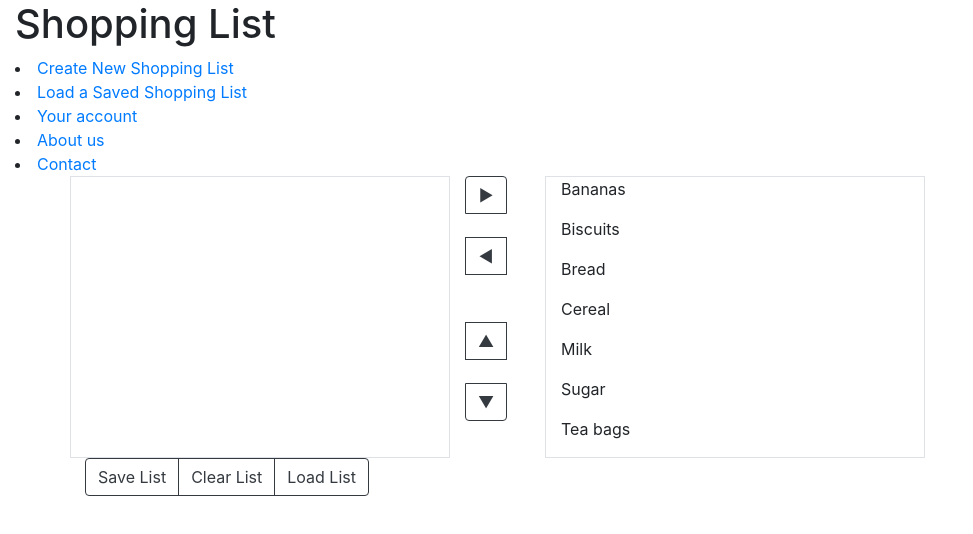
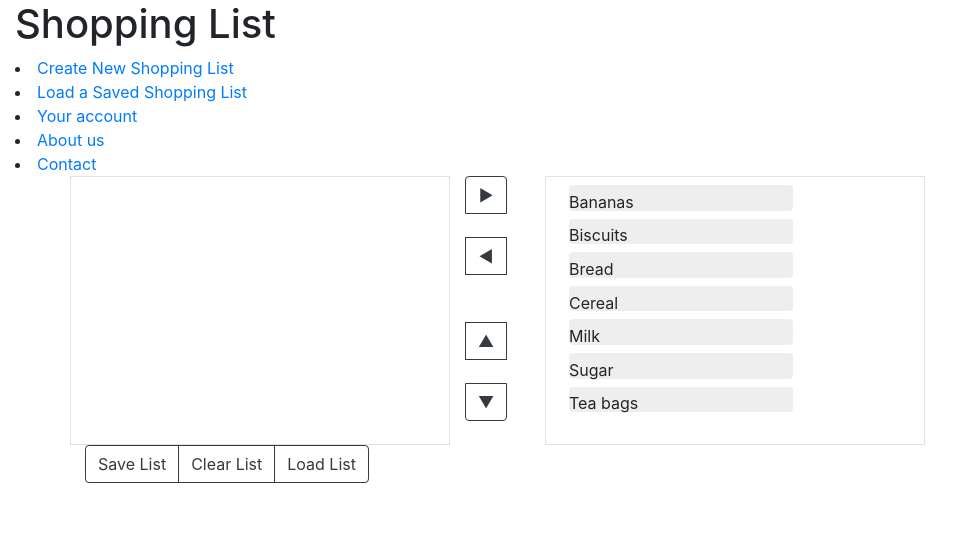
Before and after one commit to Gristeh/ShoppingList, an Angular app: page /list in a window 1280 px wide. Shown: the top 534 px of the page, without its empty margins (0-973 px from the left). Built offline with nearby package versions, Linux system fonts and the light colour scheme.

Commit message:
Implemented functionality for moving items between lists (including ticket 11 validation)

```diff
--- a/src/app/components/shopping-list-component/shopping-list-component.component.css
+++ b/src/app/components/shopping-list-component/shopping-list-component.component.css
@@ -1,3 +1,35 @@
-#btnStacked {
-  display: block;
+/* CSS adapted from code available in Angular tutorial available at https://angular.io/tutorial/toh-pt2#final-code-review */
+
+.itemList {
+  margin: 0 0 2em 0;
+  list-style-type: none;
+  padding: 0;
+  width: 15em;
 }
+.itemList li {
+  cursor: pointer;
+  position: relative;
+  left: 0;
+  background-color: #eee;
+  margin: 0.5em;
+  padding: 0.3em 0;
+  height: 1.6em;
+  border-radius: 4px;
+}
+.itemList li:hover {
+  color: #2c3a41;
+  background-color: #e6e6e6;
+  left: 0.1em;
+}
+.itemList li.selected {
+  background-color: black;
+  color: white;
+}
+.itemList li.selected:hover {
+  background-color: #505050;
+  color: white;
+}
+.itemList li.selected:active {
+  background-color: black;
+  color: white;
+}
--- a/src/app/components/shopping-list-component/shopping-list-component.component.html
+++ b/src/app/components/shopping-list-component/shopping-list-component.component.html
@@ -23,24 +23,56 @@
     <div class="container">
       <div class="row">
         <div class="col-4 border">
-          <p *ngFor="let item of currentItemList.ShoppingListItems">
-            {{ item.ItemName }}
-          </p>
+          <ul class="itemList">
+            <li
+              *ngFor="let item of currentItemListItems"
+              [class.selected]="item === selectedItem"
+              (click)="onSelect(item)"
+            >
+              {{ item.ItemName }}
+            </li>
+          </ul>
         </div>
         <div class="col-1">
           <div class="btn-group-vertical">
-            <button type="button" class="btn btn-outline-dark">&#x25B6;</button>
+            <button
+              (click)="removeItem()"
+              name="moveRight"
+              type="button"
+              class="btn btn-outline-dark"
+            >
+              &#x25B6;
+            </button>
             <br />
-            <button type="button" class="btn btn-outline-dark">&#x25C0;</button>
+            <button
+              (click)="addItem()"
+              name="moveLeft"
+              type="button"
+              class="btn btn-outline-dark"
+            >
+              &#x25C0;
+            </button>
             <br />
             <br />
-            <button type="button" class="btn btn-outline-dark">&#x25B2;</button>
+            <button name="moveUp" type="button" class="btn btn-outline-dark">
+              &#x25B2;
+            </button>
             <br />
-            <button type="button" class="btn btn-outline-dark">&#x25BC;</button>
+            <button name="moveDown" type="button" class="btn btn-outline-dark">
+              &#x25BC;
+            </button>
           </div>
         </div>
         <div class="col-4 border">
-          <p *ngFor="let item of previousItemList">{{ item.ItemName }}</p>
+          <ul class="itemList">
+            <li
+              *ngFor="let item of previousItemList"
+              [class.selected]="item === selectedItem"
+              (click)="onSelect(item)"
+            >
+              {{ item.ItemName }}
+            </li>
+          </ul>
         </div>
       </div>
       <span class="btn-group">
--- a/src/app/components/shopping-list-component/shopping-list-component.component.ts
+++ b/src/app/components/shopping-list-component/shopping-list-component.component.ts
@@ -1,4 +1,6 @@
+import { listLazyRoutes } from "@angular/compiler/src/aot/lazy_routes";
 import { Component, OnInit } from "@angular/core";
+import { exists } from "fs";
 import { ListItem } from "src/app/models/list-item";
 import { ShoppingList } from "src/app/models/shopping-list";
 
@@ -10,10 +12,10 @@ import { ShoppingList } from "src/app/models/shopping-list";
 export class ShoppingListComponentComponent implements OnInit {
   selectedItem: ListItem;
   currentItemList: ShoppingList;
+  currentItemListItems: ListItem[];
   previousItemList: ListItem[];
 
   constructor() {
-    {
     this.previousItemList = [
       {
         ItemID: 1,
@@ -65,13 +67,41 @@ export class ShoppingListComponentComponent implements OnInit {
         Index: 6,
       },
     ];
-      console.log(this.previousItemList);
+  }
+
+  ngOnInit() {
+    this.currentItemList = new ShoppingList("16/05/21");
+    this.currentItemListItems = this.currentItemList.ShoppingListItems;
+  }
+
+  // Sets selectedItem to an item when clicked in either list.
+  onSelect(item: ListItem): void {
+    this.selectedItem = item;
+  }
+
+  // Adds selected item to current shopping list and removes it from previous list.
+  addItem(): void {
+    if (!this.currentItemListItems.includes(this.selectedItem)) {
+      this.currentItemListItems.push(this.selectedItem);
+    }
+    for (var i = 0; i < this.previousItemList.length; i++) {
+      if (this.previousItemList[i] === this.selectedItem) {
+        this.previousItemList.splice(i, 1);
+        i--;
+      }
     }
   }
 
-  ngOnInit() {
-    // CALL LISTS HERE
-    this.currentItemList = new ShoppingList("16/05/21");
-    console.log(this.currentItemList);
+  // Adds selected item to previous list and removes it from current shopping list.
+  removeItem(): void {
+    if (!this.previousItemList.includes(this.selectedItem)) {
+      this.previousItemList.push(this.selectedItem);
+    }
+    for (var i = 0; i < this.currentItemListItems.length; i++) {
+      if (this.currentItemListItems[i] === this.selectedItem) {
+        this.currentItemListItems.splice(i, 1);
+        i--;
       }
     }
+  }
+}
```
Lines whose indentation alone changed are shown as unchanged.
